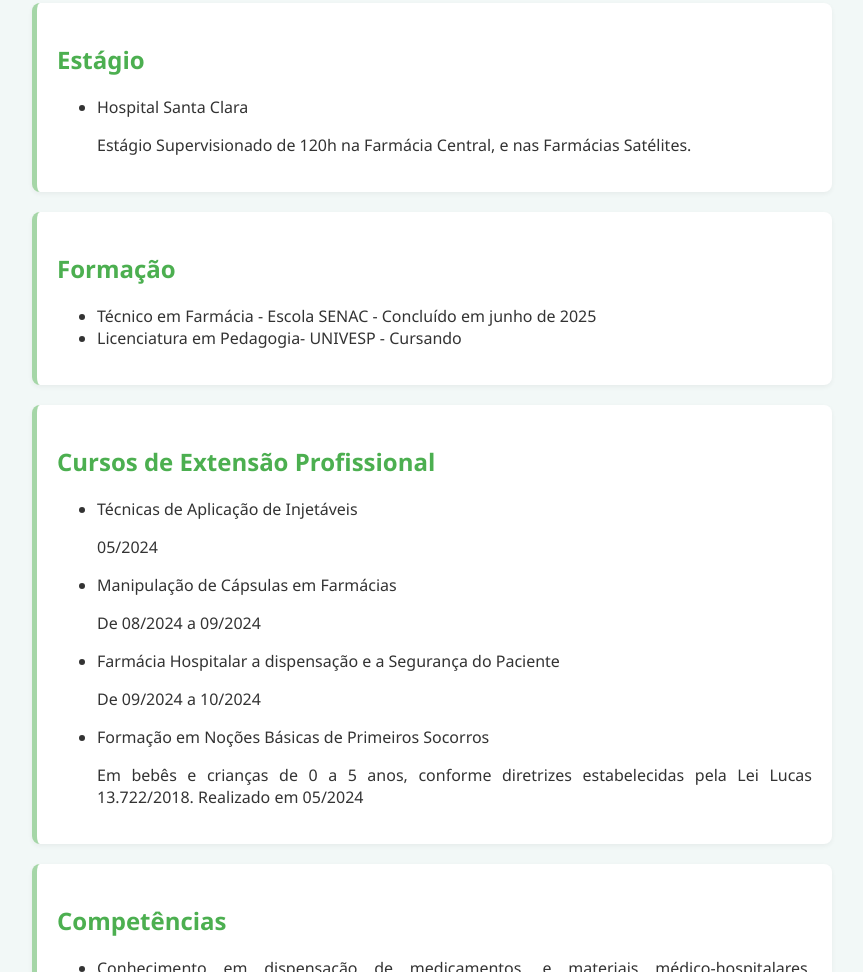
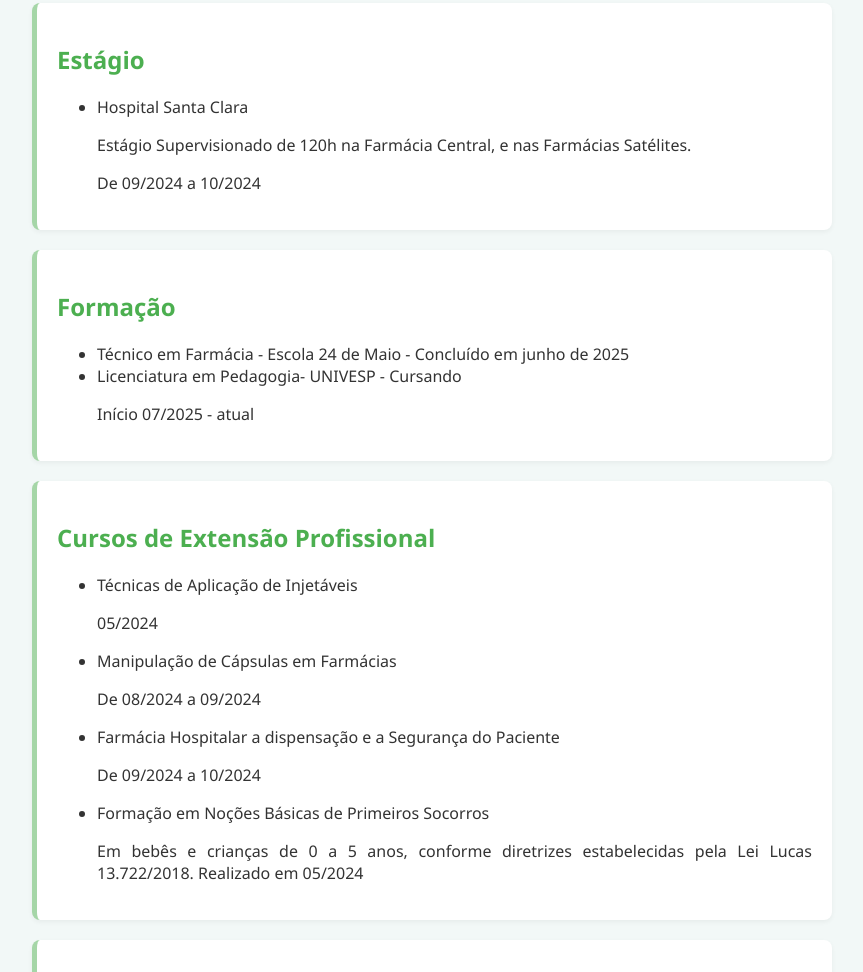
Before and after one commit to alaorjunior/portfolio-erika, a plain HTML site: page index.html in a window 1280 px wide. Shown: the part 759-1731 px from the top of the page, without its empty margins (208-1071 px from the left). Drawn offline with Linux system fonts and the light colour scheme.

Commit message:
8. alterações html
informações do portfolio incorretas

```diff
--- a/index.html
+++ b/index.html
@@ -47,6 +47,7 @@
       <ul>
         <li>Hospital Santa Clara</li>
         <p>Estágio Supervisionado de 120h na Farmácia Central, e nas Farmácias Satélites.</p>
+        <p>De 09/2024 a 10/2024</p>
 
       </ul>
     </div>
@@ -54,8 +55,9 @@
     <div class="card">
       <h2>Formação</h2>
       <ul>
-        <li>Técnico em Farmácia - Escola SENAC - Concluído em junho de 2025</li>
+        <li>Técnico em Farmácia - Escola 24 de Maio - Concluído em junho de 2025</li>
         <li>Licenciatura em Pedagogia- UNIVESP - Cursando</li>
+        <p>Início 07/2025 - atual</p>
       </ul>
     </div>
 
```
